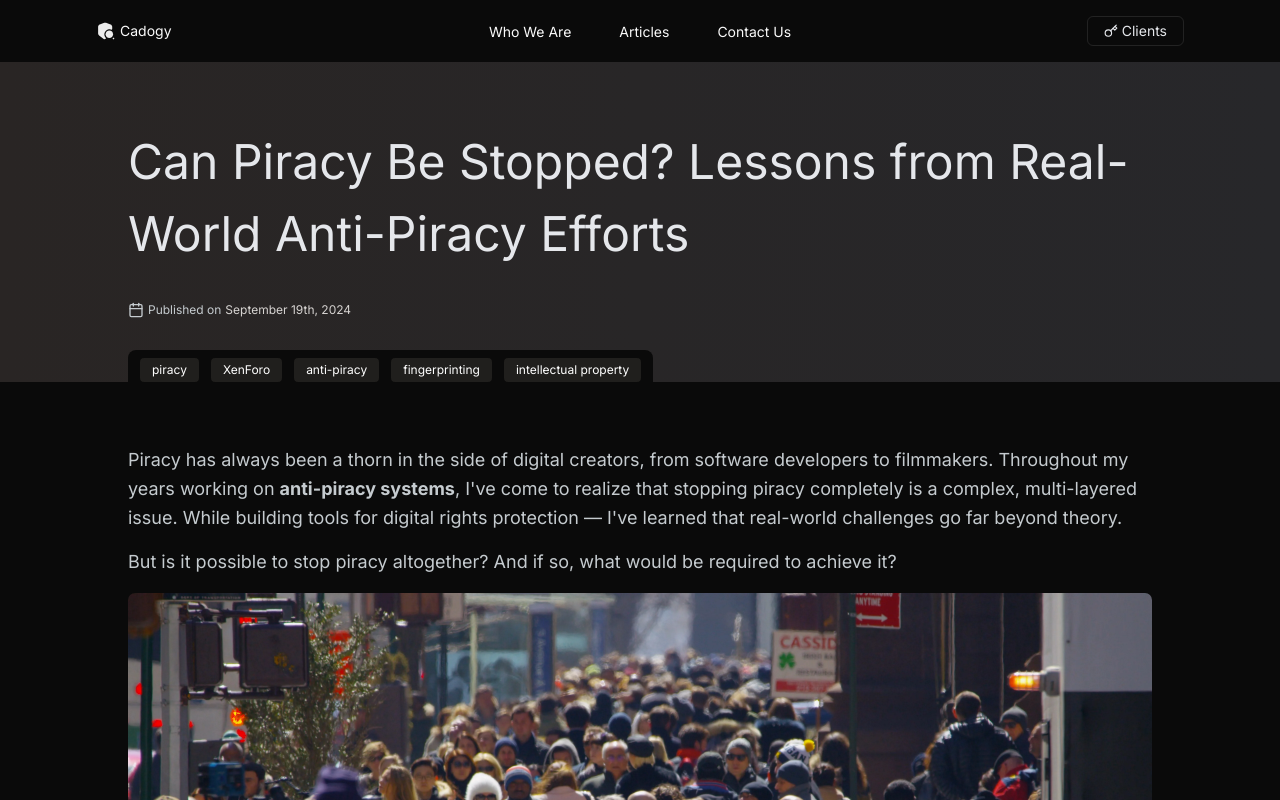
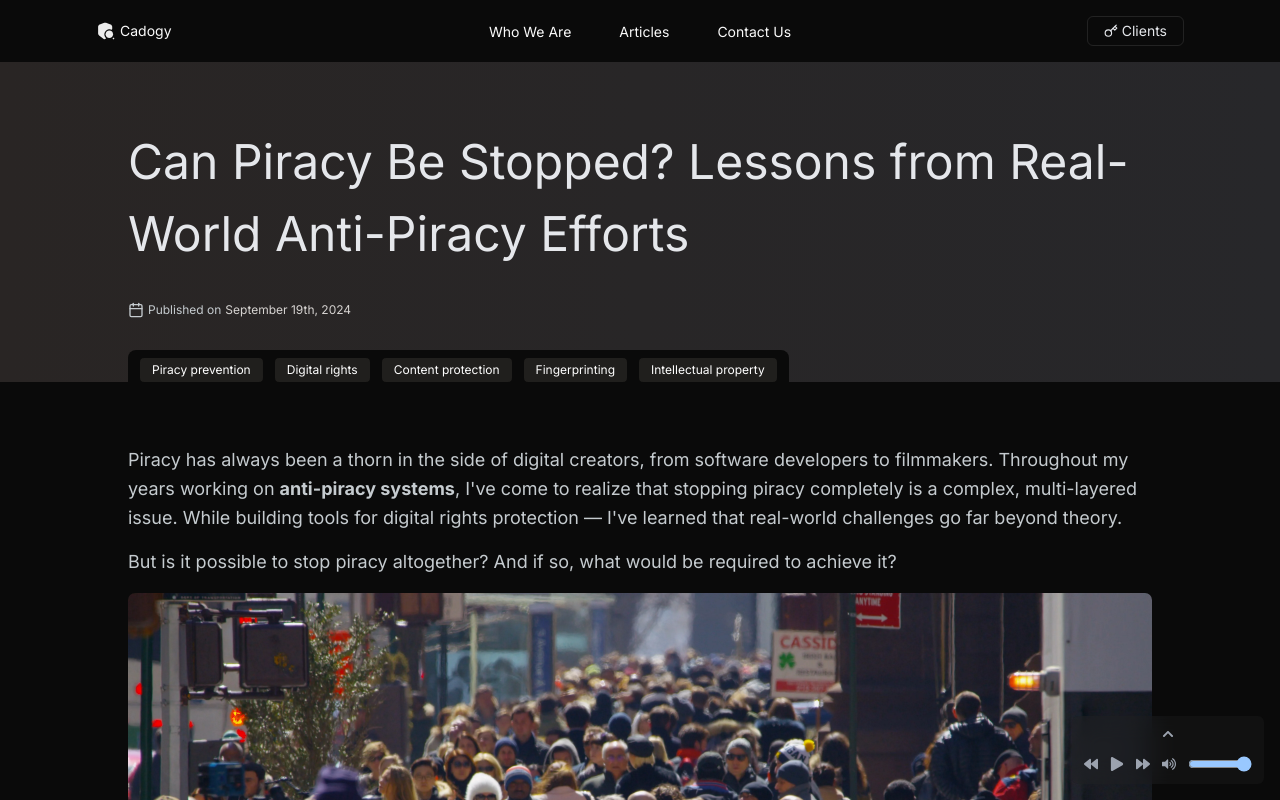
Before and after one commit to Cadogy/Cadogy_Site_2025, a Next.js app: page /articles/can-piracy-be-stopped in a window 1280 px wide. Shown: the top 800 px of the page. Built offline with nearby package versions, Linux system fonts and the light colour scheme; no server answers.

Commit message:
audio player component

```diff
--- a/package.json
+++ b/package.json
@@ -66,6 +66,7 @@
     "react-day-picker": "^9.1.0",
     "react-dom": "^18.3.1",
     "react-hook-form": "^7.53.0",
+    "react-icons": "^5.3.0",
     "react-resizable-panels": "^2.1.3",
     "recharts": "^2.12.7",
     "sonner": "^1.5.0",
--- a/src/app/(default)/articles/can-piracy-be-stopped/page.tsx
+++ b/src/app/(default)/articles/can-piracy-be-stopped/page.tsx
@@ -6,6 +6,7 @@ import Image from "next/image"
 
 import { siteConfig } from "@/config/site"
 import ArticleHeader from "@/components/elements/ArticleHeader"
+import PodcastFloater from "@/components/elements/postcastFloater"
 
 // Define the article metadata (frontmatter)
 export const metadata: Metadata = {
@@ -13,11 +14,11 @@ export const metadata: Metadata = {
   description:
     "Based on practical experiences in anti-piracy, we explore the realistic steps and technology required to combat digital piracy.",
   keywords: [
-    "piracy",
-    "XenForo",
-    "anti-piracy",
-    "fingerprinting",
-    "intellectual property",
+    "Piracy prevention",
+    "Digital rights",
+    "Content protection",
+    "Fingerprinting",
+    "Intellectual property",
   ],
   openGraph: {
     title: `Can Piracy Be Stopped? Lessons from Real-World Anti-Piracy Efforts`,
@@ -44,6 +45,7 @@ export const metadata: Metadata = {
 const ArticlePage: FC = () => {
   return (
     <>
+      <PodcastFloater audioSrc="/article-audio/can-piracy-be-stopped.wav" />
       <ArticleHeader
         title={metadata.title as string}
         date="September 19th, 2024"
@@ -54,7 +56,7 @@ const ArticlePage: FC = () => {
         <p>
           Piracy has always been a thorn in the side of digital creators, from
           software developers to filmmakers. Throughout my years working on{" "}
-          <strong>anti-piracy systems</strong>, I&apos;ve come to realize that
+          <strong> anti-piracy systems</strong>, I&apos;ve come to realize that
           stopping piracy completely is a complex, multi-layered issue. While
           building tools for digital rights protection — I&apos;ve learned that
           real-world challenges go far beyond theory.
@@ -85,15 +87,15 @@ const ArticlePage: FC = () => {
         <p>In my experience, piracy thrives for three primary reasons:</p>
         <ul>
           <li>
-            <strong>Cost barriers</strong>: Not everyone can afford the software
-            or media they want or need.
+            <strong> Cost barriers</strong>: Not everyone can afford the
+            software or media they want or need.
           </li>
           <li>
-            <strong>Geographic restrictions</strong>: Access to certain content
+            <strong> Geographic restrictions</strong>: Access to certain content
             is blocked in specific regions, leading to frustration.
           </li>
           <li>
-            <strong>Delayed access</strong>: Some users pirate simply because
+            <strong> Delayed access</strong>: Some users pirate simply because
             content isn&apos;t available when they want it or when they can
             afford it.
           </li>
@@ -105,18 +107,18 @@ const ArticlePage: FC = () => {
           A few years ago, while working on a project for{" "}
           <a href="https://xenforo.com/">XenForo</a>, we faced a major issue
           with
-          <strong>intellectual property violations</strong>. Clients who
-          uploaded resources to the XenForo Resource Manager (XRM) system wanted
-          a way to protect their digital materials from unauthorized
+          <strong> intellectual property violations</strong>. Clients who
+          uploaded resources to the XenForo Resource Manager (XFRM) system
+          wanted a way to protect their digital materials from unauthorized
           distribution. Traditional methods like
-          <strong>DRM</strong> felt clunky and easily circumventable, so we
+          <strong> DRM</strong> felt clunky and easily circumventable, so we
           developed a custom solution—an add-on that fingerprints every download
-          handled by the XRM.
+          handled by the XFRM.
         </p>
 
         <p>
           This fingerprinting wasn&apos;t just about marking the content. We
-          embedded <strong>unique identifiers</strong> into each download,
+          embedded <strong> unique identifiers</strong> into each download,
           allowing us to track where and how each file was distributed. It
           wasn&apos;t foolproof, but it provided an additional layer of
           security. If pirated versions of the content surfaced, we could trace
@@ -131,9 +133,9 @@ const ArticlePage: FC = () => {
         <p>
           While traditional fingerprinting marks a piece of content with a
           unique identifier, we quickly realized that
-          <strong>dynamic fingerprinting</strong> was a more powerful approach.
+          <strong> dynamic fingerprinting</strong> was a more powerful approach.
           Instead of using a static identifier, dynamic fingerprinting embeds{" "}
-          <strong>context-sensitive markers</strong> into the content. These
+          <strong> context-sensitive markers</strong> into the content. These
           could be slight variations in word choice, structure, or
           metadata—things that don&apos;t alter the user experience but can
           uniquely identify the content.
@@ -145,11 +147,11 @@ const ArticlePage: FC = () => {
 
         <p>
           Despite these measures, we quickly learned that{" "}
-          <strong>determined pirates</strong> will always find ways to bypass
+          <strong> determined pirates</strong> will always find ways to bypass
           protections. The takeaway?{" "}
-          <strong>Technical solutions can slow piracy</strong>, but they rarely
+          <strong> Technical solutions can slow piracy</strong>, but they rarely
           stop it altogether. Instead, they often end up in a{" "}
-          <strong>cat-and-mouse game</strong>, where each side innovates faster
+          <strong> cat-and-mouse game</strong>, where each side innovates faster
           than the other.
         </p>
 
@@ -175,7 +177,7 @@ const ArticlePage: FC = () => {
         <p>
           From my experience, the key to reducing piracy isn&apos;t just
           creating stronger DRM or taking legal action. It&apos;s about
-          addressing the <strong>root causes</strong>—access and affordability.
+          addressing the <strong> root causes</strong>—access and affordability.
           Here&apos;s what needs to change:
         </p>
 
@@ -183,22 +185,22 @@ const ArticlePage: FC = () => {
         <p>
           I&apos;ve seen firsthand how pricing structures can fuel piracy.
           During a project with a client offering global software licenses, we
-          explored <strong>tiered pricing</strong>—charging lower rates in
+          explored <strong> tiered pricing</strong>—charging lower rates in
           regions where purchasing power is limited. By adjusting prices for
           different markets, we were able to reduce piracy significantly in
           those regions.
         </p>
 
         <blockquote>
-          <strong>Solution:</strong> Price digital content based on{" "}
-          <strong>local economies</strong>, ensuring that software, media, and
+          <strong> Solution:</strong> Price digital content based on{" "}
+          <strong> local economies</strong>, ensuring that software, media, and
           tools are affordable everywhere.
         </blockquote>
 
         <h3>2. Global Accessibility</h3>
         <p>
           A lot of the piracy I&apos;ve encountered stems from{" "}
-          <strong>geographic restrictions</strong>. In one case, we worked with
+          <strong> geographic restrictions</strong>. In one case, we worked with
           a digital platform that only offered their service in select regions,
           locking out users in other parts of the world. Naturally, users from
           those restricted regions turned to piracy, not because they
@@ -207,9 +209,9 @@ const ArticlePage: FC = () => {
         </p>
 
         <blockquote>
-          <strong>Solution:</strong> Break down <strong>regional locks</strong>{" "}
-          and release digital content globally. When legal access is available
-          to everyone, piracy loses its appeal.
+          <strong> Solution:</strong> Break down{" "}
+          <strong> regional locks</strong> and release digital content globally.
+          When legal access is available to everyone, piracy loses its appeal.
         </blockquote>
 
         <hr />
@@ -218,26 +220,28 @@ const ArticlePage: FC = () => {
 
         <p>
           From my years of working on anti-piracy solutions, I&apos;ve come to a
-          simple conclusion: <strong>piracy cannot be fully stopped</strong>. As
-          long as there are barriers to access—whether due to cost, geography,
-          or availability—people will find ways to circumvent the system.
+          simple conclusion: <strong> piracy cannot be fully stopped</strong>.
+          As long as there are barriers to access—whether due to cost,
+          geography, or availability—people will find ways to circumvent the
+          system.
         </p>
 
         <p>
-          That being said, piracy can be <strong>drastically reduced</strong> by
-          creating systems that make legal access easier, more affordable, and
-          globally available. In my experience, the best approach isn&apos;t to
-          try and outsmart the pirates, but to create systems that make piracy
-          <strong>unnecessary</strong>.
+          That being said, piracy can be <strong> drastically reduced</strong>{" "}
+          by creating systems that make legal access easier, more affordable,
+          and globally available. In my experience, the best approach isn&apos;t
+          to try and outsmart the pirates, but to create systems that make
+          piracy
+          <strong> unnecessary</strong>.
         </p>
 
         <h2>Final Thoughts</h2>
 
         <p>
           Piracy isn&apos;t just a technical issue, it&apos;s a{" "}
-          <strong>social and economic</strong> one. If we want to reduce piracy,
-          we need to build a system that works for{" "}
-          <strong>both creators and consumers</strong>. This means:
+          <strong> social and economic</strong> one. If we want to reduce
+          piracy, we need to build a system that works for{" "}
+          <strong> both creators and consumers</strong>. This means:
         </p>
 
         <ul>
@@ -250,7 +254,7 @@ const ArticlePage: FC = () => {
           These steps won&apos;t stop piracy overnight, but they will go a long
           way in addressing the root causes of the problem. In the end, the best
           way to combat piracy is to{" "}
-          <strong>build a better digital ecosystem</strong>
+          <strong> build a better digital ecosystem</strong>
           —one that values both creators and consumers alike.
         </p>
       </div>
--- /dev/null
+++ b/src/components/elements/postcastFloater.tsx
@@ -0,0 +1,203 @@
+"use client"
+
+import React, { useEffect, useRef, useState } from "react"
+import {
+  FaBackward,
+  FaChevronDown,
+  FaChevronUp,
+  FaForward,
+  FaPause,
+  FaPlay,
+  FaVolumeUp,
+} from "react-icons/fa"
+
+interface PodcastFloaterProps {
+  audioSrc: string
+}
+
+const PodcastFloater: React.FC<PodcastFloaterProps> = ({ audioSrc }) => {
+  const [isPlaying, setIsPlaying] = useState(false)
+  const [audio, setAudio] = useState<HTMLAudioElement | null>(null) // Set initial state to null
+  const [currentTime, setCurrentTime] = useState(0)
+  const [duration, setDuration] = useState(0)
+  const [volume, setVolume] = useState(1)
+  const [isMobile, setIsMobile] = useState(false)
+  const [showAdvanced, setShowAdvanced] = useState(false) // Advanced toggle
+
+  const scrubberRef = useRef<HTMLInputElement>(null)
+
+  useEffect(() => {
+    // Create audio element only on the client side
+    if (typeof window !== "undefined") {
+      const newAudio = new Audio(audioSrc)
+      setAudio(newAudio)
+
+      const updateCurrentTime = () => {
+        setCurrentTime(newAudio.currentTime)
+      }
+
+      const updateDuration = () => {
+        setDuration(newAudio.duration)
+      }
+
+      newAudio.addEventListener("timeupdate", updateCurrentTime)
+      newAudio.addEventListener("loadedmetadata", updateDuration)
+
+      return () => {
+        newAudio.removeEventListener("timeupdate", updateCurrentTime)
+        newAudio.removeEventListener("loadedmetadata", updateDuration)
+      }
+    }
+  }, [audioSrc])
+
+  useEffect(() => {
+    const checkMobile = () => {
+      setIsMobile(window.innerWidth <= 768)
+    }
+
+    window.addEventListener("resize", checkMobile)
+    checkMobile()
+
+    return () => {
+      window.removeEventListener("resize", checkMobile)
+    }
+  }, [])
+
+  const togglePlayPause = () => {
+    if (audio) {
+      if (isPlaying) {
+        audio.pause()
+      } else {
+        audio.play()
+      }
+      setIsPlaying(!isPlaying)
+    }
+  }
+
+  const handleScrubberChange = (e: React.ChangeEvent<HTMLInputElement>) => {
+    if (audio) {
+      const newTime = Number(e.target.value)
+      audio.currentTime = newTime
+      setCurrentTime(newTime)
+    }
+  }
+
+  const skipForward = () => {
+    if (audio) {
+      audio.currentTime = Math.min(audio.currentTime + 15, duration) // Skip 15 seconds forward
+    }
+  }
+
+  const skipBackward = () => {
+    if (audio) {
+      audio.currentTime = Math.max(audio.currentTime - 15, 0) // Skip 15 seconds backward
+    }
+  }
+
+  const handleVolumeChange = (e: React.ChangeEvent<HTMLInputElement>) => {
+    if (audio) {
+      const newVolume = Number(e.target.value)
+      audio.volume = newVolume
+      setVolume(newVolume)
+    }
+  }
+
+  const formatTime = (time: number) => {
+    const minutes = Math.floor(time / 60)
+    const seconds = Math.floor(time % 60)
+    return `${minutes}:${seconds < 10 ? "0" : ""}${seconds}`
+  }
+
+  const toggleAdvanced = () => {
+    setShowAdvanced(!showAdvanced)
+  }
+
+  return (
+    <div
+      className={`fixed z-50 flex select-none flex-col items-center p-3 text-sm backdrop-blur-md transition-all duration-300 ${
+        isMobile
+          ? "bottom-0 left-0 w-full bg-neutral-800/30 text-white"
+          : "bottom-4 right-4 space-y-2 rounded-md bg-neutral-800/30"
+      }`}
+    >
+      {/* Toggle Button for Advanced Controls */}
+      <button
+        onClick={toggleAdvanced}
+        className={`text-gray-400 hover:text-gray-300 ${
+          isMobile ? "-mt-1 mb-3" : ""
+        }`}
+      >
+        {showAdvanced ? (
+          <FaChevronDown className="h-3 w-3" />
+        ) : (
+          <FaChevronUp className="h-3 w-3" />
+        )}
+      </button>
+
+      {/* Smoothly toggle Scrubber and Time (Advanced Controls) */}
+      <div
+        className={`flex w-full flex-col items-center justify-center transition-all duration-300 ease-in-out ${
+          showAdvanced
+            ? "max-h-40 scale-100 opacity-100"
+            : "max-h-0 scale-95 opacity-0"
+        }`}
+        style={{
+          transformOrigin: "top center",
+          overflow: "hidden",
+          maxHeight: showAdvanced ? "120px" : "0px", // Limit the maximum height when expanded
+        }}
+      >
+        <input
+          type="range"
+          ref={scrubberRef}
+          min="0"
+          max={duration}
+          value={currentTime}
+          onChange={handleScrubberChange}
+          className={`mt-2 w-full ${isMobile ? "h-2" : ""}`}
+        />
+        <div className="mt-2 flex w-full justify-between text-xs text-gray-400">
+          <span>{formatTime(currentTime)}</span>
+          <span>{formatTime(duration)}</span>
+        </div>
+      </div>
+
+      {/* Play/Pause and Skip Controls */}
+      <div className="flex items-center space-x-3">
+        <button
+          onClick={skipBackward}
+          className="text-gray-400 hover:text-gray-300"
+        >
+          <FaBackward />
+        </button>
+
+        <button
+          onClick={togglePlayPause}
+          className="text-gray-400 hover:text-gray-300"
+        >
+          {isPlaying ? <FaPause /> : <FaPlay />}
+        </button>
+
+        <button
+          onClick={skipForward}
+          className="text-gray-400 hover:text-gray-300"
+        >
+          <FaForward />
+        </button>
+
+        <FaVolumeUp className="text-gray-400" />
+        <input
+          type="range"
+          min="0"
+          max="1"
+          step="0.01"
+          value={volume}
+          onChange={handleVolumeChange}
+          className="w-16"
+        />
+      </div>
+    </div>
+  )
+}
+
+export default PodcastFloater
```
Also changed, not shown: 2 other files (tests, documents, lock files or other folders).
